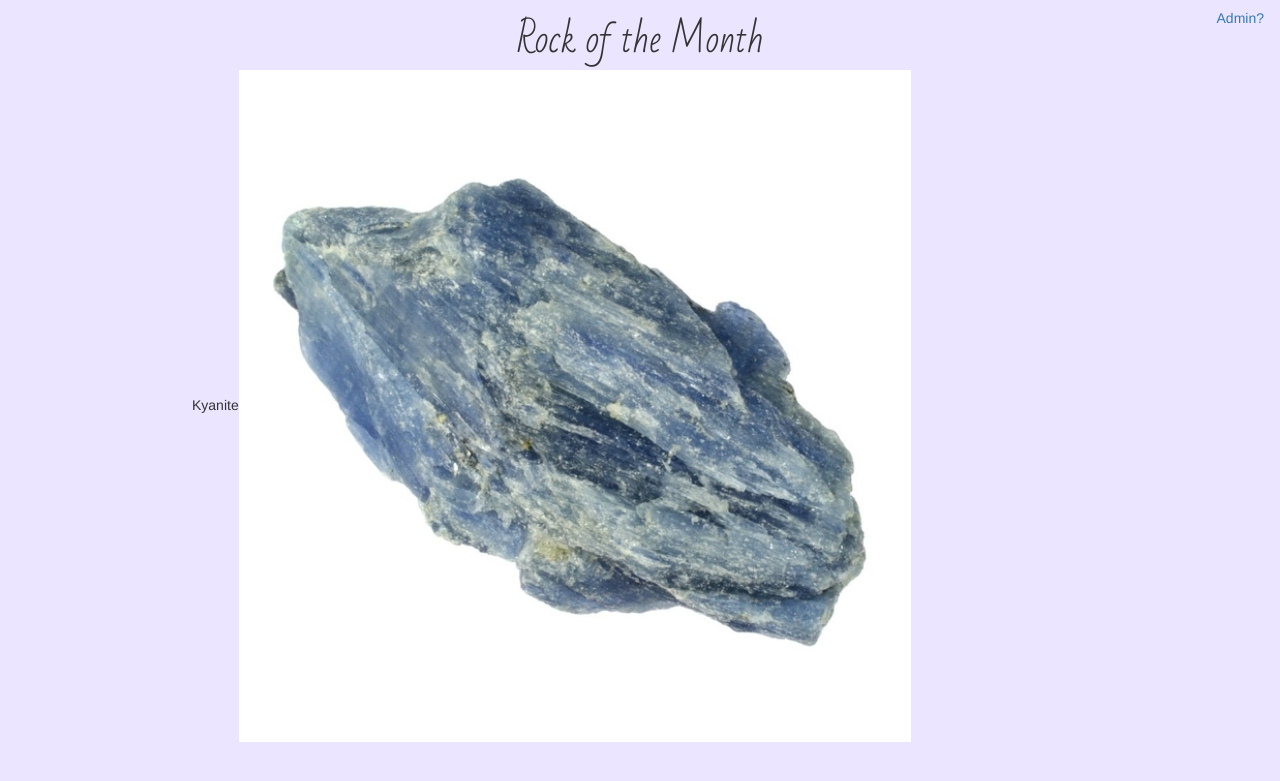
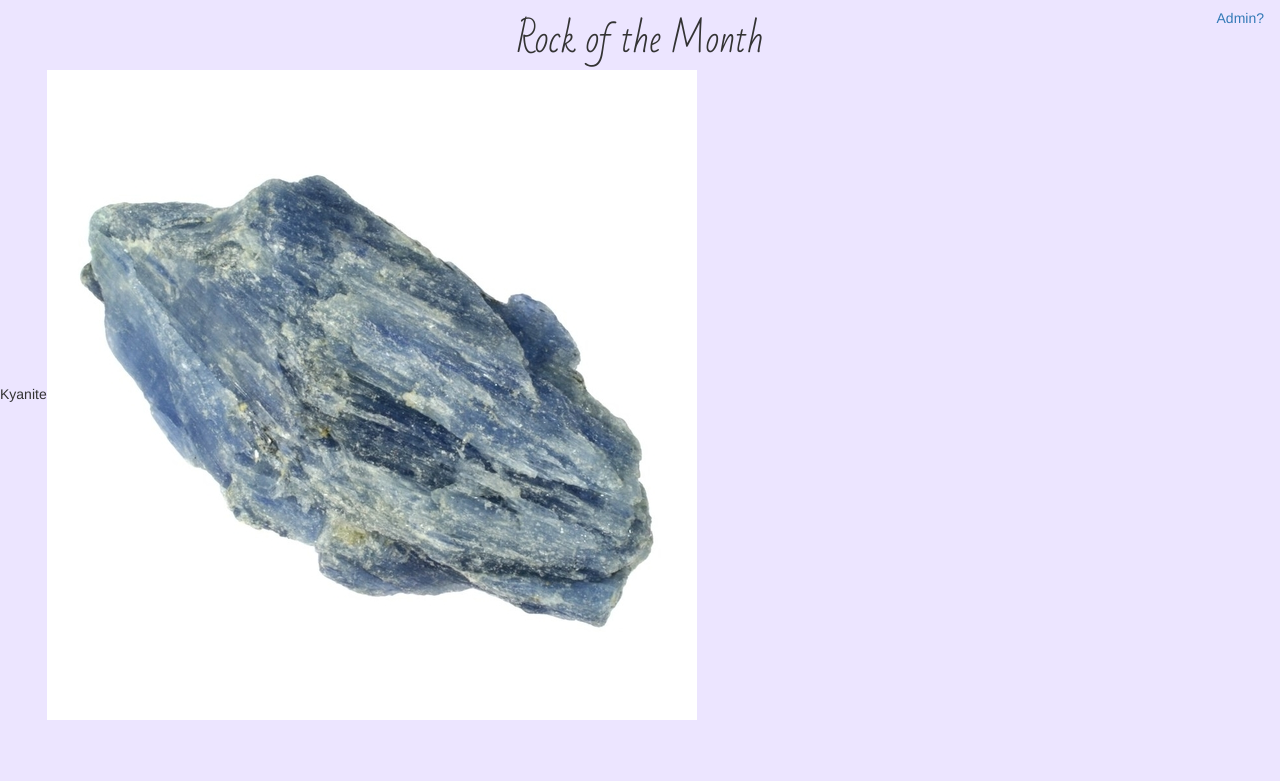
Before and after one commit to jashmaebaculpo/final_project, a PHP site: page / in a window 1280 px wide. Shown: the top 781 px of the page. Run offline with PHP 8.4, Linux system fonts and the light colour scheme; some libraries are stand-ins or nearby versions.

Commit message:
delete pretty

```diff
--- a/styles.css
+++ b/styles.css
@@ -13,17 +13,8 @@
    font-size: 100%;
 }
 
-img
-{
-    height: 75%;
-    width: 75%;
-}
 
-#rock
-{
-    width: 70%;
-    margin: auto;
-}
+
 body
 {
     background-color: rgb(236, 229, 255);
```
